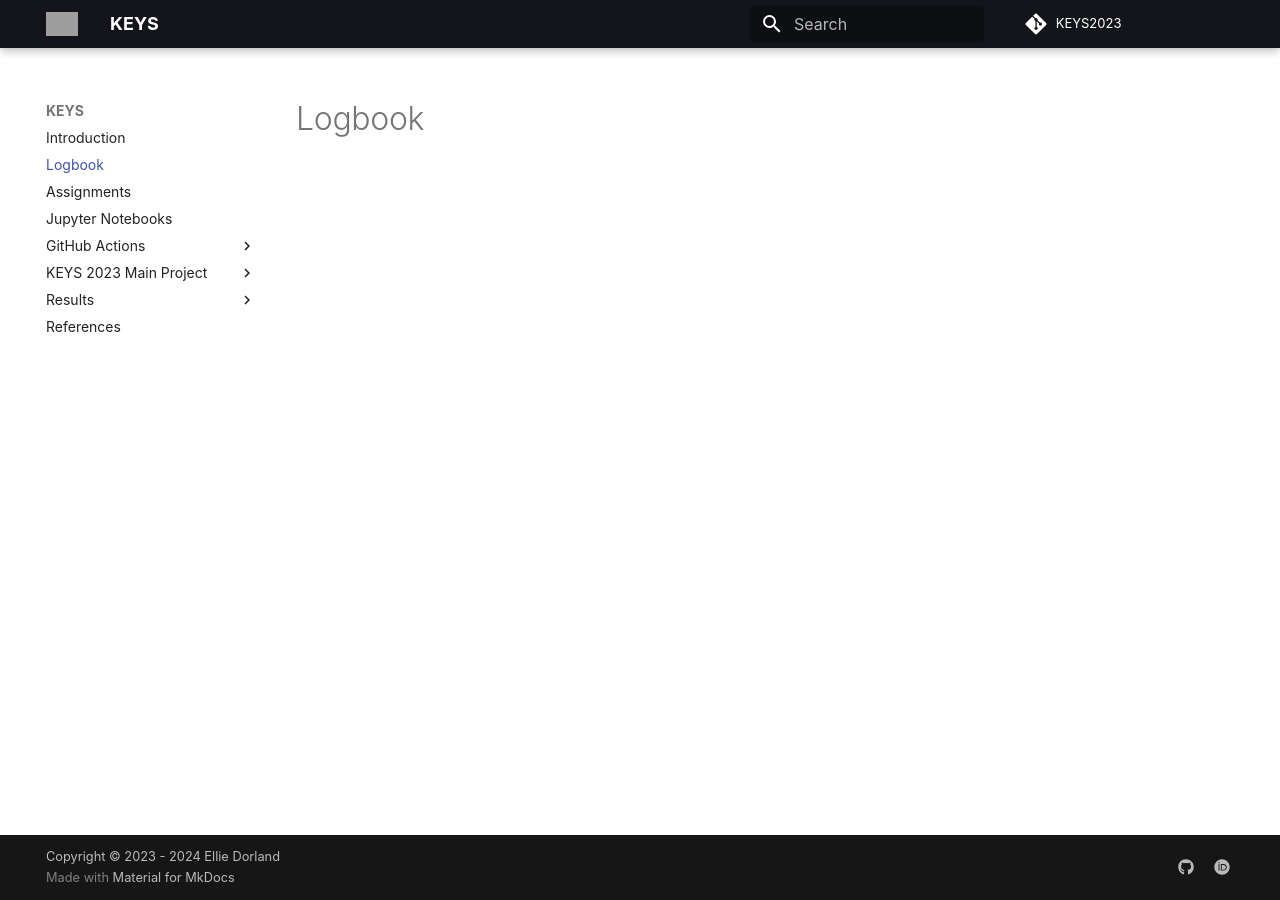
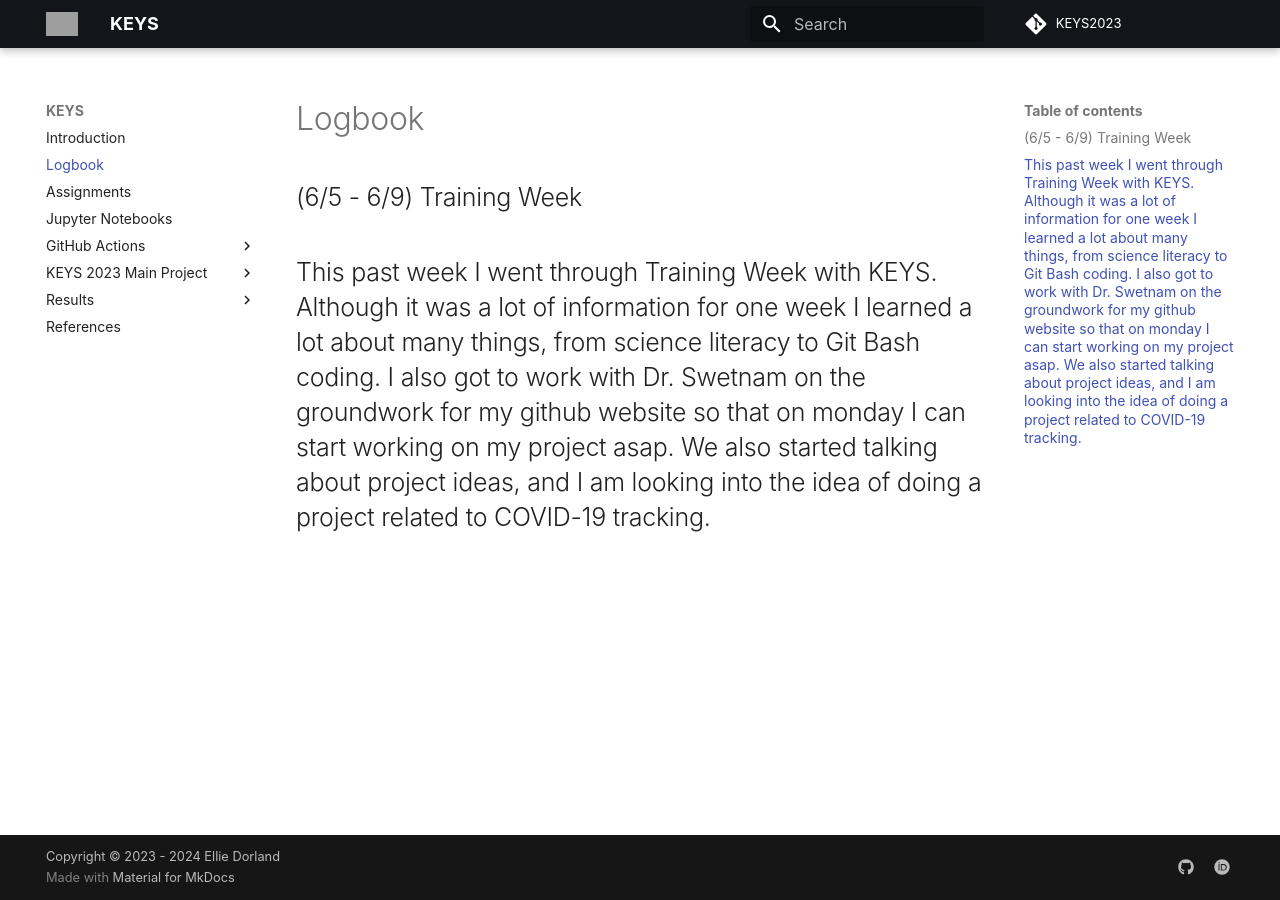
Before and after one commit to tyson-swetnam/mkdocs-material-template, an MkDocs documentation site: the page built from docs/logbook.md, in a window 1280 px wide. Built offline with MkDocs 1.6.1 and Material for MkDocs 9.7.7, drawn with Linux system fonts in a browser that asks for light colours; some web fonts are replaced; comment, search, counter and statistics services are not loaded; grey boxes are pictures that could not be loaded.

Commit message:
Update logbook.md

```diff
--- a/docs/logbook.md
+++ b/docs/logbook.md
@@ -1 +1,5 @@
 # Logbook
+
+## (6/5 - 6/9) Training Week
+
+## This past week I went through Training Week with KEYS. Although it was a lot of information for one week I learned a lot about many things, from science literacy to Git Bash coding. I also got to work with Dr. Swetnam on the groundwork for my github website so that on monday I can start working on my project asap. We also started talking about project ideas, and I am looking into the idea of doing a project related to COVID-19 tracking.
```
